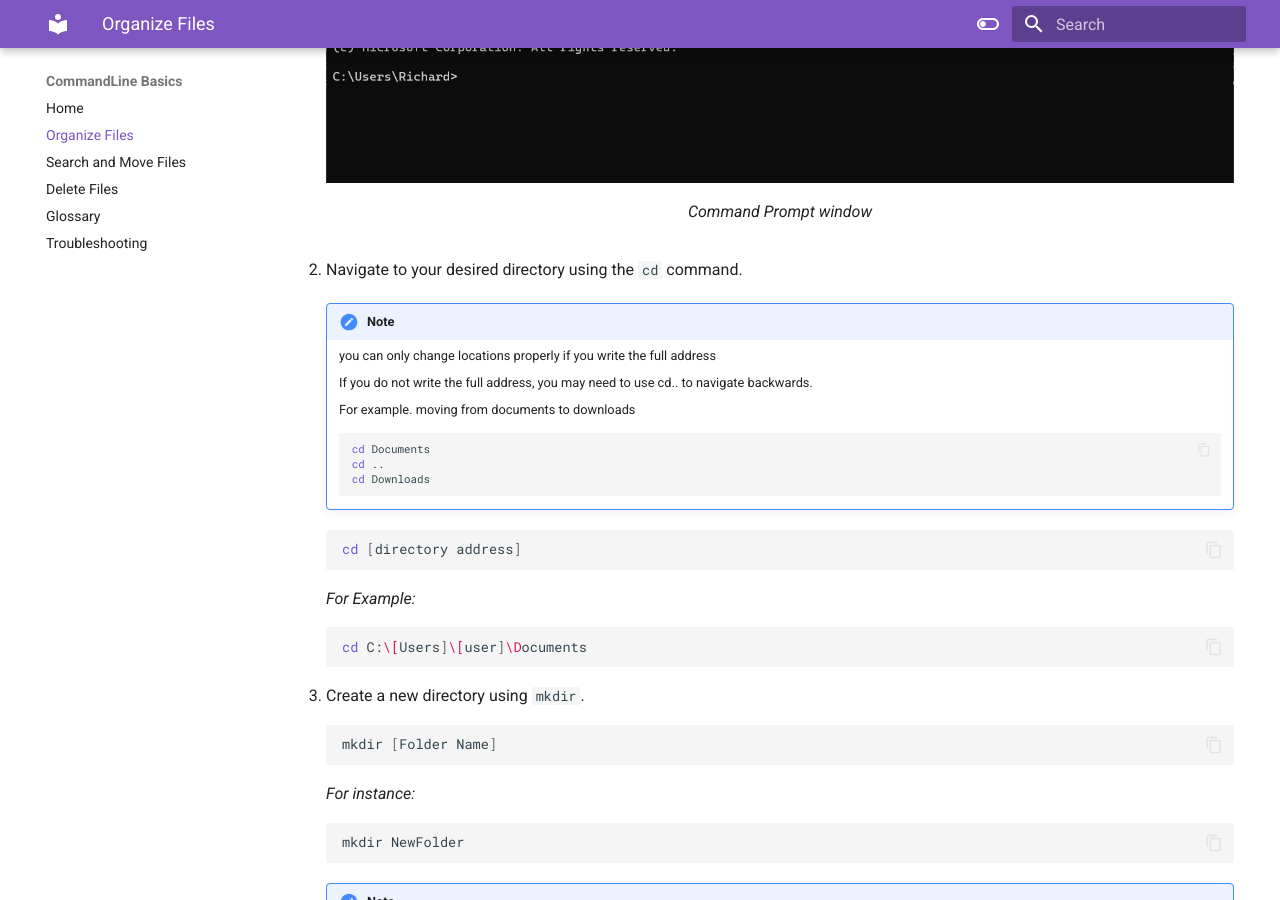
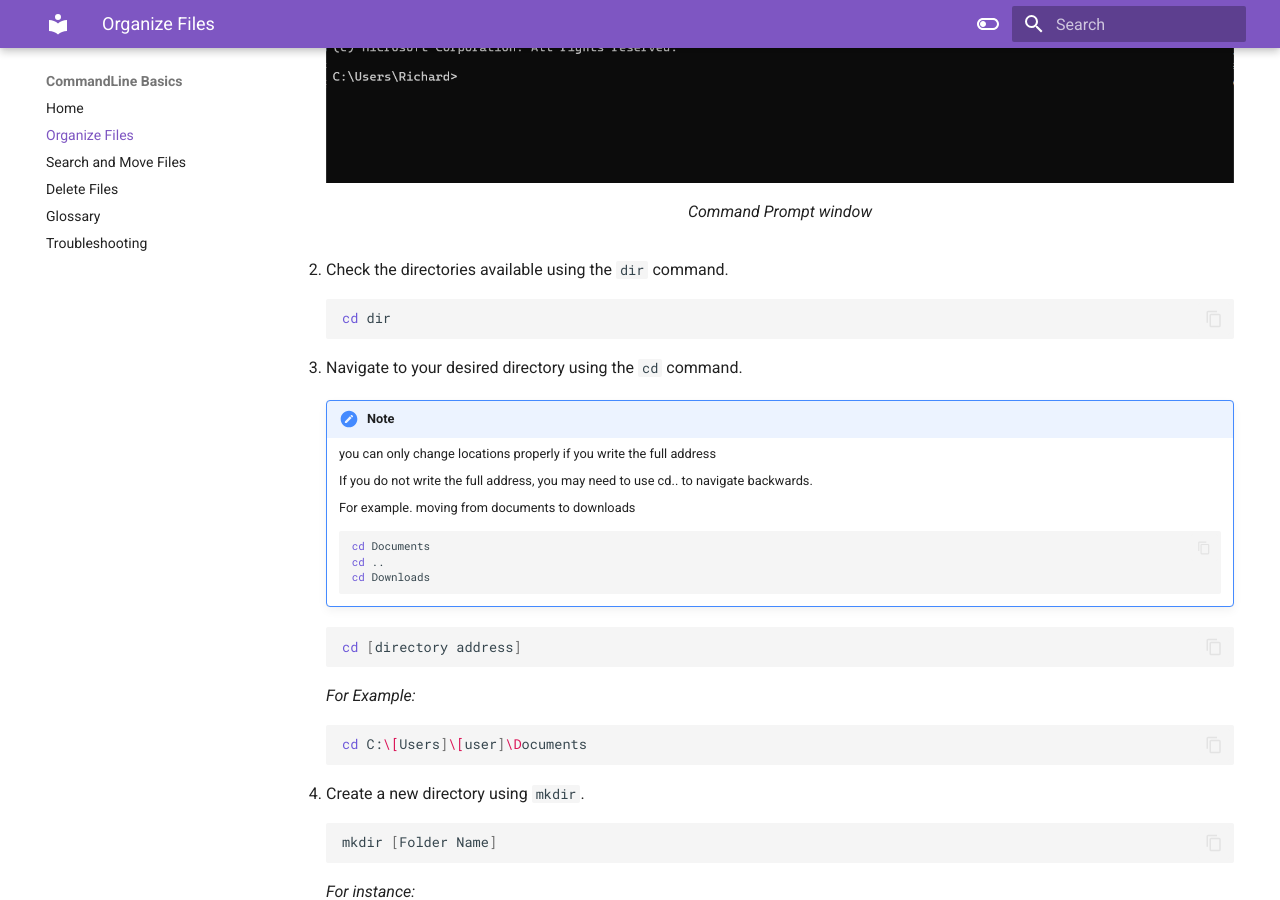
Before and after one commit to RichardLi6/UsingCommandLine, an MkDocs documentation site: the page built from docs/OrganizeFiles.md, in a window 1280 px wide and 900 px high, scrolled down 455 px. Built offline with MkDocs 1.6.1 and Material for MkDocs 9.7.7, drawn with Linux system fonts in a browser that asks for light colours; some of the changed lines change nothing that is shown.

Commit message:
Add step in organize files

````diff
--- a/docs/OrganizeFiles.md
+++ b/docs/OrganizeFiles.md
@@ -16,9 +16,12 @@ You'll learn how to efficiently create, navigate, and manage directories and fil
     <figcaption>Command Prompt window</figcaption>
     </figure>
 
+2. Check the directories available using the `dir` command.
+```bash
+cd dir
+```
 
-
-2. Navigate to your desired directory using the `cd` command.
+3. Navigate to your desired directory using the `cd` command.
 
     !!! note
         you can only change locations properly if you write the full address
@@ -42,7 +45,7 @@ You'll learn how to efficiently create, navigate, and manage directories and fil
     ```
 
 
-3. Create a new directory using `mkdir`.
+4. Create a new directory using `mkdir`.
 
     ```bash
     mkdir [Folder Name]
@@ -58,7 +61,7 @@ You'll learn how to efficiently create, navigate, and manage directories and fil
         If you already have a folder with the same file.name in the directory, it will not create a new folder.
 
 
-4. Navigate to the newly created directory with `cd`:
+5. Navigate to the newly created directory with `cd`:
     ```bash
     cd [Folder Name]
     ```
@@ -68,7 +71,7 @@ You'll learn how to efficiently create, navigate, and manage directories and fil
     cd NewFolder
     ```
 
-5. Create a new file by using `echo`.
+6. Create a new file by using `echo`.
     ```bash
     echo. > [file name].txt
     ```
@@ -78,7 +81,7 @@ You'll learn how to efficiently create, navigate, and manage directories and fil
     echo. > newfile.txt
     ```
 
-6. Open the file with a text editor.
+7. Open the file with a text editor.
     ```bash
     [txt editor] [file name].txt
     ```
@@ -89,7 +92,7 @@ You'll learn how to efficiently create, navigate, and manage directories and fil
     notepad newfile.txt
     ```
 
-7. Write content to the file using `echo`.
+8. Write content to the file using `echo`.
     ```bash
     echo [content] >> [file name].txt
     ```
@@ -99,7 +102,7 @@ You'll learn how to efficiently create, navigate, and manage directories and fil
     echo Hello, World! >> newfile.txt
     ```
 
-8. Verify the file's content with `type`:
+9. Verify the file's content with `type`:
 
     ```bash
     type [filename].txt
````
